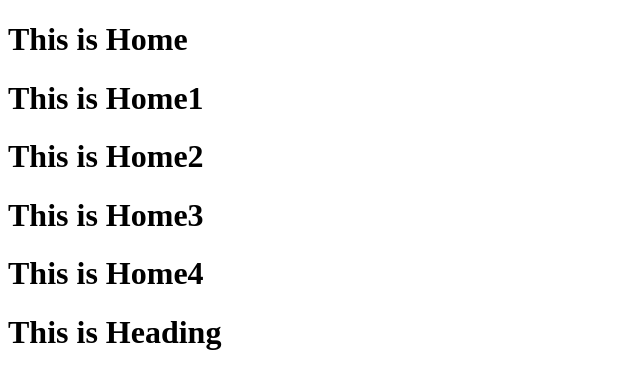
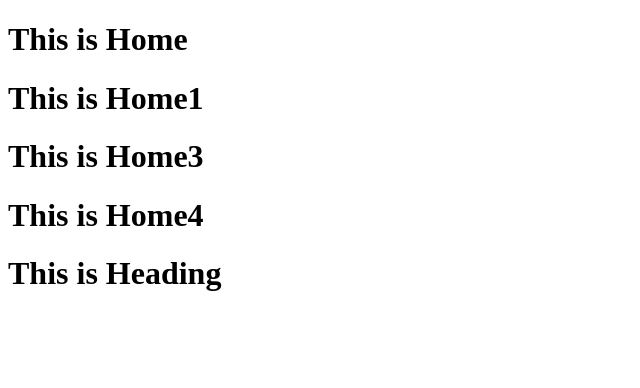
Before and after one commit to jayrajvmu/training, a plain HTML site: page home.html in a window 1280 px wide. Shown: the whole page, without its empty margins (0-640 px from the left). Drawn offline with Linux system fonts and the light colour scheme.

Commit message:
remove one line

```diff
--- a/home.html
+++ b/home.html
@@ -9,9 +9,9 @@
 <body>
     <h1>This is Home</h1>
     <h1>This is Home1</h1>
-    <h1>This is Home2</h1>
     <h1>This is Home3</h1>
     <h1>This is Home4</h1>
     <h1>This is Heading</h1>
+
 </body>
 </html>
```
